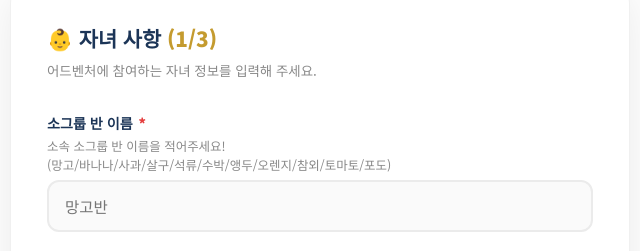
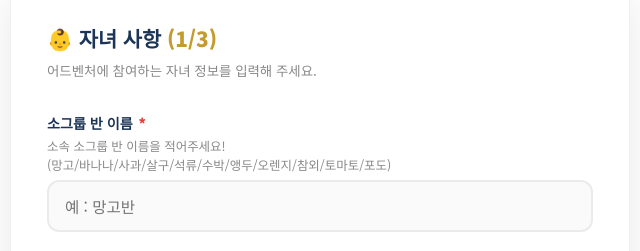
Before and after one commit to hisman-ai/youngabu-adventure-2026, a plain HTML site: page index.html in a window 1280 px wide. Shown: the part 1745-1996 px from the top of the page, 320-960 px from the left. Drawn offline with Linux system fonts and the light colour scheme.

Commit message:
Add files via upload

```diff
--- a/index.html
+++ b/index.html
@@ -609,7 +609,7 @@
             <label>소그룹 반 이름 <span class="req">*</span>
               <span class="field-hint">소속 소그룹 반 이름을 적어주세요!<br>(망고/바나나/사과/살구/석류/수박/앵두/오렌지/참외/토마토/포도)</span>
             </label>
-            <input type="text" name="entry.1903346627" id="f-group" placeholder="망고반">
+            <input type="text" name="entry.1903346627" id="f-group" placeholder="예 : 망고반">
           </div>
 
           <div class="field">
```
